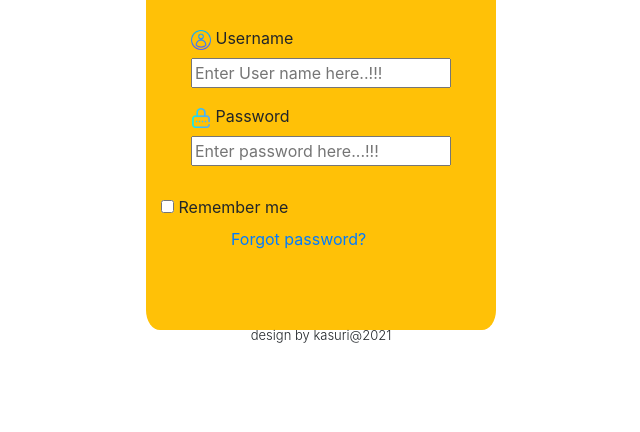
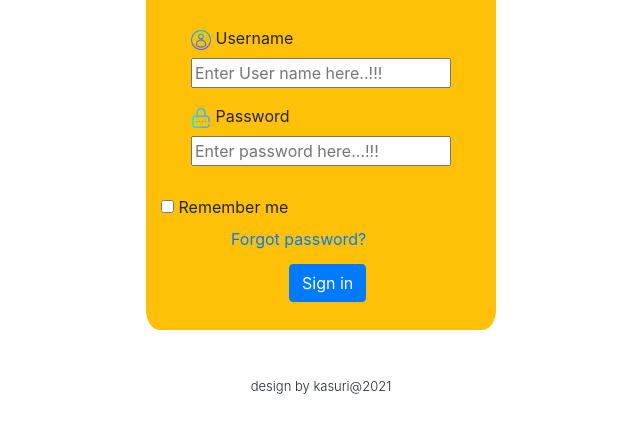
Before and after one commit to kasurik/kasuLoginFrontEnd-v1, a plain HTML site: page index.html in a window 1280 px wide. Shown: the part 220-652 px from the top of the page, without its empty margins (319-959 px from the left). Drawn offline with nearby package versions, Linux system fonts and the light colour scheme.

Commit message:
kasu login v3

```diff
--- a/index.html
+++ b/index.html
@@ -36,7 +36,11 @@
                 <label for="login-userpassword"> <img src="images/password.png" alt="password-pic" class="img-fluid login-pic-ctr"> Password</label><br>
                    <input type="password" class="login-userpassword" id="login-userpassword" placeholder="Enter password here...!!!" style="width: 100% !important;">
 
+
+
                </div>
+
+
                  <div class="row" style="margin-top: 10%;">
                      <div class="text-left" style="float: left;">
 
@@ -47,6 +51,8 @@
 
                      <a href="#" class="text-right" style="float: right !important;padding-left: 70px !important;">Forgot password?</a>
 
+
+                     <button type="submit" class="btn btn-primary text-center" style="margin-left: 128px !important; margin-top: 4% !important;">Sign in</button>
                  </div>
 
             </div>
```
